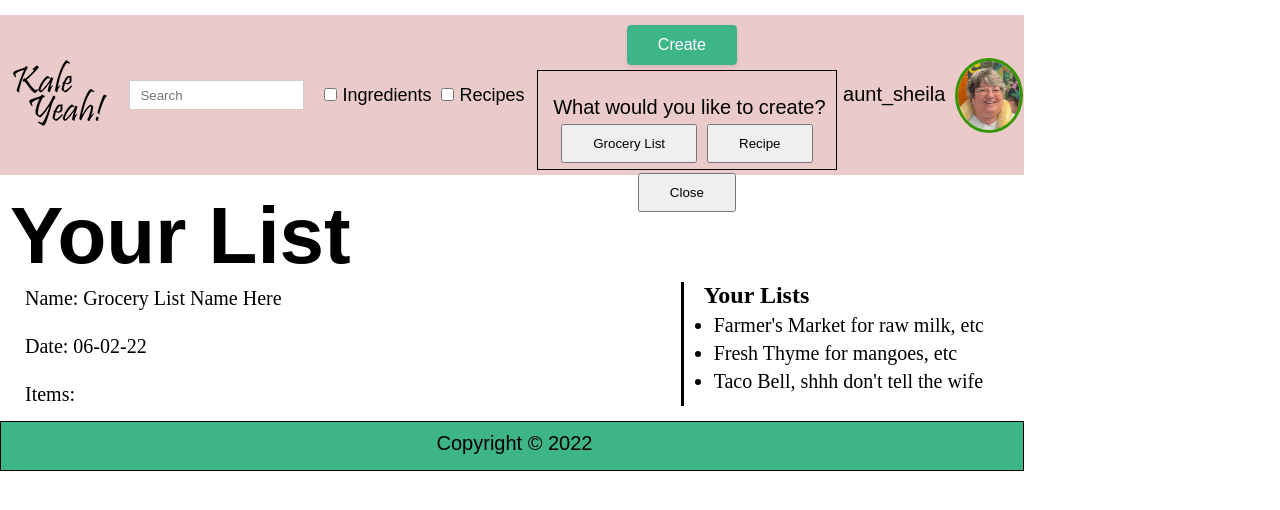
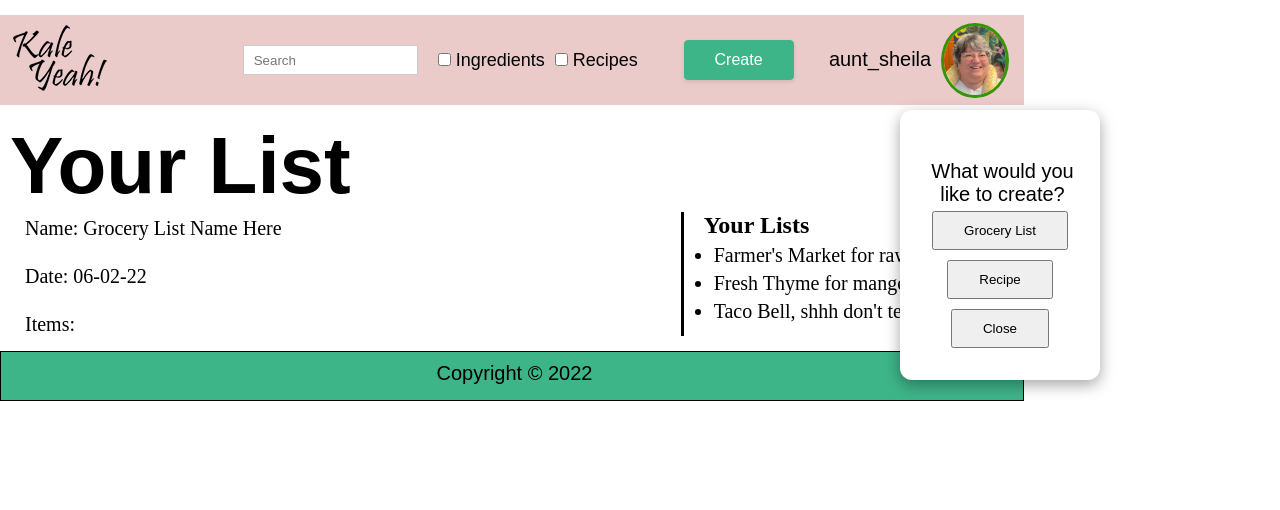
Before and after one commit to April-2022-LC-LiftOff/kale-yeah-web, a React (Create React App) app: page /view-list in a window 1280 px wide. Both pictures are taken after a click on the button "Create". Shown: the top 510 px of the page. Built offline with nearby package versions, Linux system fonts and the light colour scheme.

Commit message:
modal edits

```diff
--- a/src/components/HeaderBar/CreateButton.js
+++ b/src/components/HeaderBar/CreateButton.js
@@ -6,6 +6,11 @@ import './CreateButton.css'
 const CreateButton = () => {
 
 const [showModal, setShowModal] = useState(false);
+
+// const [buttonText, setButtonText] = useState("Create");
+
+// const changeText = (text) => setButtonText(text);
+
 const showModalHandler = () => {
         if (showModal === false) {
             setShowModal(true)
@@ -15,12 +20,13 @@ const showModalHandler = () => {
   return (
     <div>
         <div id='create-btn'>
-        <button
-        onClick={showModalHandler}>
-            Create
-        </button>
+          <button
+          onClick={showModalHandler}>
+              Create
+          </button>
         </div>
-      {showModal && <CreateModal onClose={showModalHandler}/>}
+      {/* {showModal && <CreateModal onClose={showModalHandler}/>} */}
+      {showModal && <CreateModal closeModal={setShowModal}/>}
     </div>
   )
 }
--- a/src/components/HeaderBar/CreateModal.css
+++ b/src/components/HeaderBar/CreateModal.css
@@ -1,12 +1,27 @@
 .modal-container {
-    display: flex;
+    /* display: flex;
     flex-direction: column;
     justify-content: space-evenly;
     align-items: center;
-    width: 300px;
+    width: 375px;
     height: 100px;
     font-family: 'Gadugi', sans-serif;
-    border: 1px black solid;
+    border: 1px black solid;  */
+
+    position: absolute;
+    top: 110px;
+    right: 400px;
+    width: 200px;
+    height: 270px;
+    border-radius: 12px;
+    background-color: white;
+    box-shadow: rgba(0, 0, 0, 0.35) 0px 5px 15px;
+    display: flex;
+    flex-direction: column;
+    padding: 25px;
+    align-items: center;
+    margin-right:-220px;
+
   }
 
 .buttons {
--- a/src/components/HeaderBar/CreateModal.js
+++ b/src/components/HeaderBar/CreateModal.js
@@ -1,27 +1,69 @@
 import React from 'react';
 import './CreateModal.css';
+import { useNavigate } from 'react-router';
 
-const CreateModal = (onClick, onClose) => {
+// const CreateModal = (onClick, onClose) => {
+//   return (
+//     <div className='modal-container'>
+//         <p>What would you like to create?</p>
+//       <div className='buttons'>
+//         <button className='list-btn'>
+//           Grocery List
+//         </button>
+//         <button className='recipe-btn'>
+//           Recipe
+//         </button>
+//         <button onClick={onClose}>
+//           Close
+//         </button>
+//       </div>
+
+
+//       {/* onClick needs to take user to /create path */}
+
+
+//     </div>
+//   )
+// }
+
+function CreateModal({ closeModal }) {
+
+  let navigate  = useNavigate();
+
+  function handleClickGrocery() {
+    navigate('/create-list')
+  }
+
+  function handleClickRecipe() {
+    navigate
+  }
+
   return (
     <div className='modal-container'>
       <p>What would you like to create?</p>
-      <div classname='buttons'>
-        <button className='list-btn'>
+      <div className='buttons'>
+        <tbody>
+          <tr>
+            <button onClick={handleClickGrocery} className='list-btn'>
               Grocery List
             </button>
+          </tr>
+          <tr>
             <button className='recipe-btn'>
               Recipe
             </button>
-        <button onClick={onClose}>
+          </tr>
+          <tr>
+            <button onClick={() => closeModal(false)}>
               Close
             </button>
-      </div>
-
-
-      {/* onClick needs to take user to /create path */}
+          </tr>
+        </tbody>
 
 
       </div>
+    </div>
+
   )
 }
 
```
Lines whose indentation alone changed are shown as unchanged.
